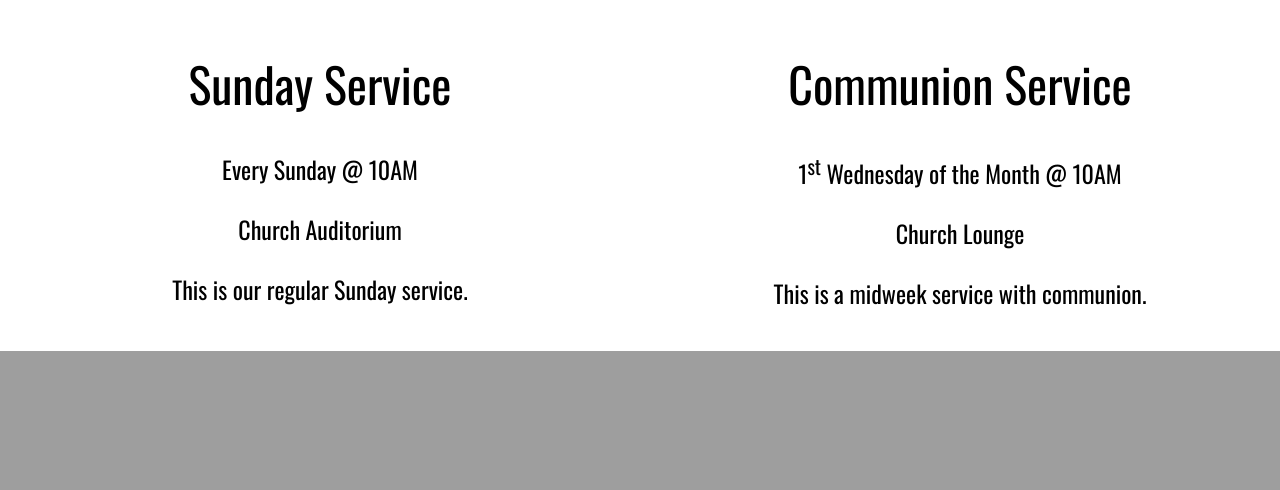
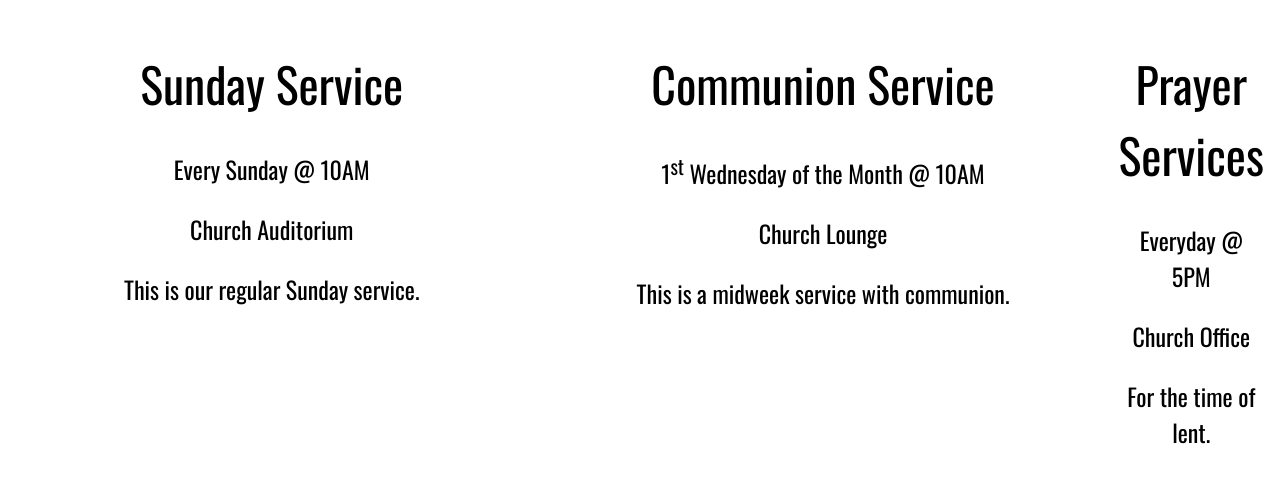
Before and after one commit to javascoutlink/Deity, a PHP site: page /services.php in a window 1280 px wide. Shown: the part 800-1290 px from the top of the page. Before the commit the page ends 1151 px from the top, so only its background shows below. Run offline with PHP 8.4, Linux system fonts and the light colour scheme.

Commit message:
Prayer services

```diff
--- a/services.php
+++ b/services.php
@@ -35,6 +35,12 @@
           <p>Church Lounge</p>
           <p>This is a midweek service with communion.</p>
         </div>
+        <div id="prayer">
+          <h1>Prayer Services</h1>
+          <p>Everyday @ 5PM</p>
+          <p>Church Office</p>
+          <p>For the time of lent.</p>
+        </div>
       </div>
     </div>
   </body>
```
